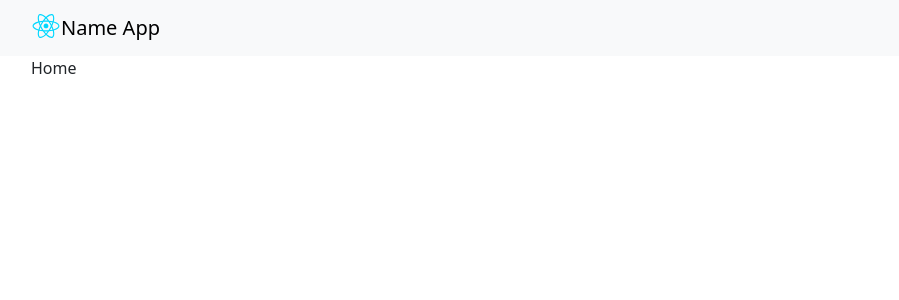
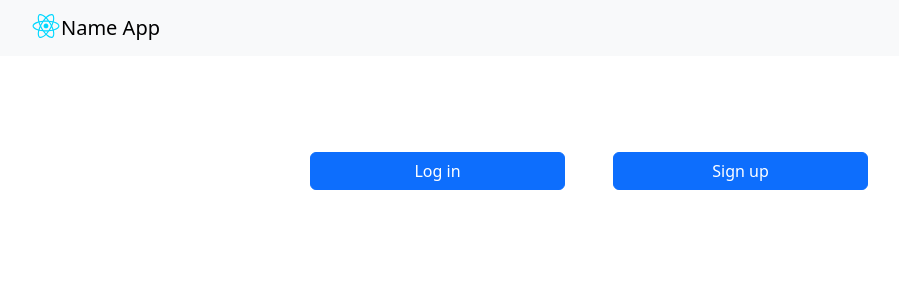
Before and after one commit to LinhLou/Family-tree-front-end, a React (Vite) app: page / in a window 1280 px wide. Shown: the top 300 px of the page, without its empty margins (51-950 px from the left). Built offline with nearby package versions, Linux system fonts and the light colour scheme.

Commit message:
setup home page

```diff
--- a/src/page/home.jsx
+++ b/src/page/home.jsx
@@ -1,7 +1,15 @@
-import React from 'react'
+import React from 'react';
+import { useSelector } from 'react-redux';
 
 export default function Home() {
+  const user = useSelector(state=>state.user);
+  console.log(user);
   return (
-    <div>Home</div>
+    <div className='d-flex justify-content-center align-items-center mt-5'>
+      <div className='d-flex justify-content-center align-items-center gap-5 mt-5 w-50'>
+        <a className="btn btn-primary d-block w-50" href="/login" role="button">Log in</a>
+        <a className="btn btn-primary d-block w-50" href="/signup" role="button">Sign up</a>
+      </div>
+    </div>
   )
 }
```
